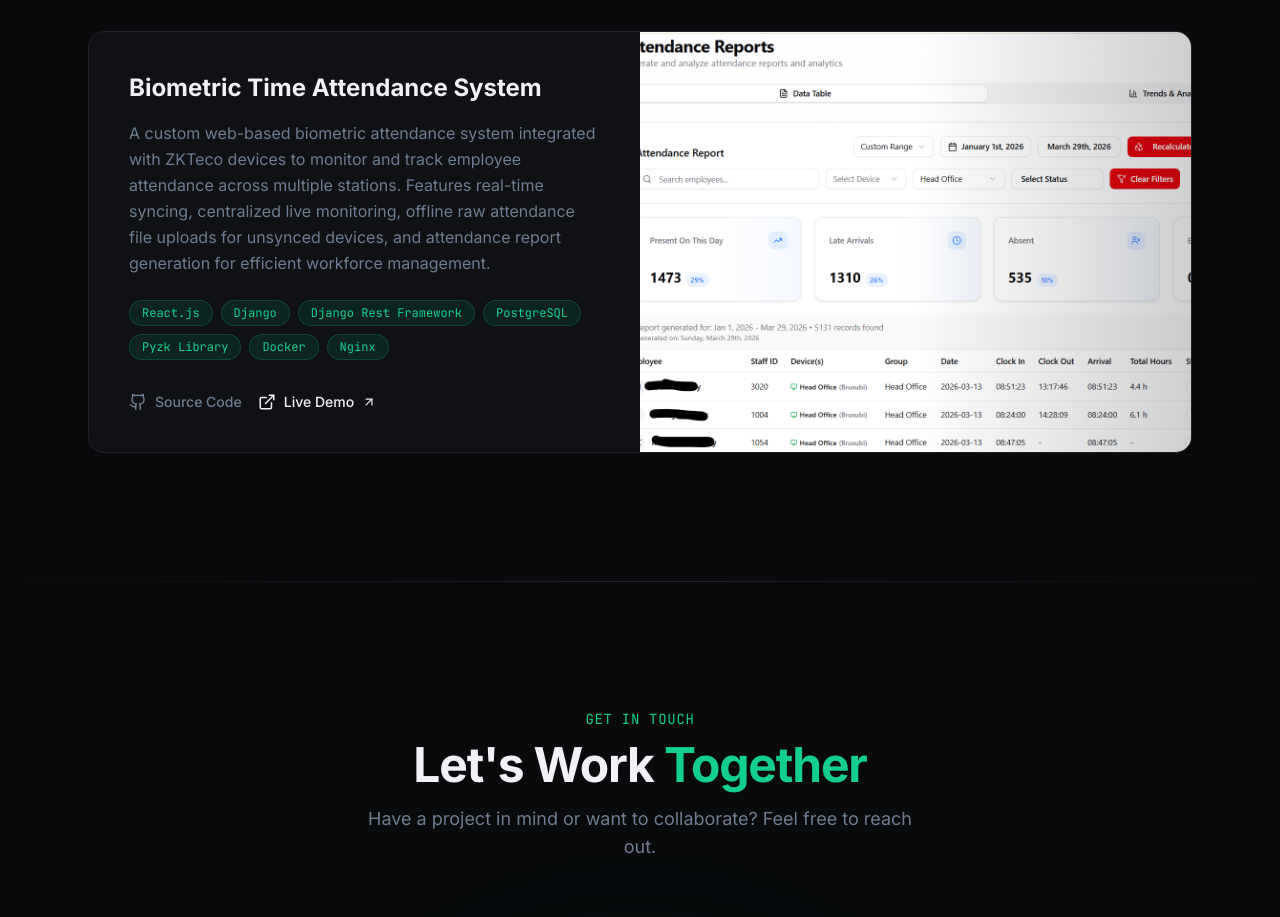
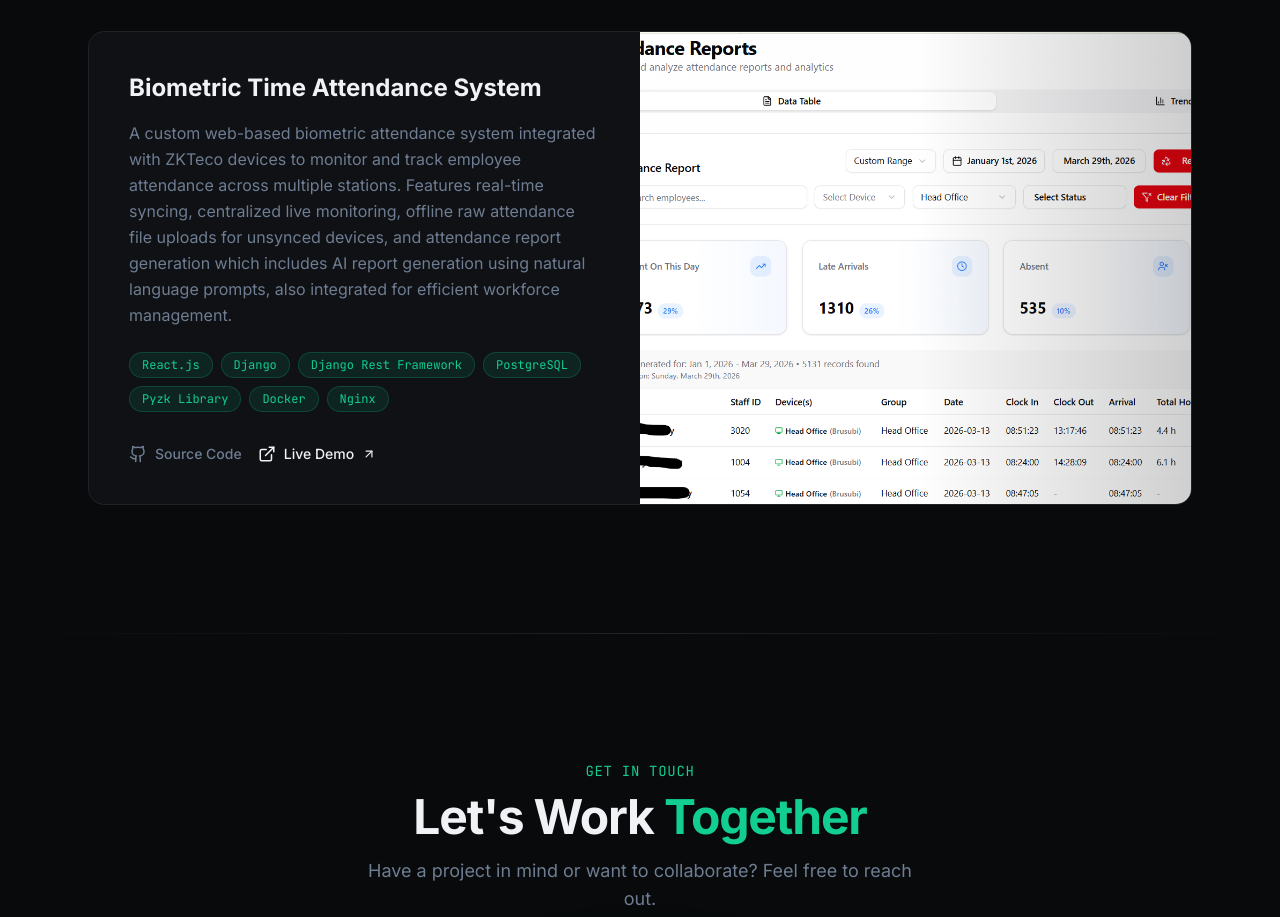
Before and after one commit to Amadou-Marong/my-updated-portfolio, a React (Vite) app: page / in a window 1280 px wide. Shown: the part 4415-5332 px from the top of the page. Built offline with nearby package versions, Linux system fonts and the light colour scheme.

Commit message:
added project links in the portfolio section

```diff
--- a/src/Components/portfolio/PortfolioSection.jsx
+++ b/src/Components/portfolio/PortfolioSection.jsx
@@ -45,7 +45,7 @@ export default function PortfolioSection({ projectImages }) {
     {
       title: "Biometric Time Attendance System",
       description:
-        "A custom web-based biometric attendance system integrated with ZKTeco devices to monitor and track employee attendance across multiple stations. Features real-time syncing, centralized live monitoring, offline raw attendance file uploads for unsynced devices, and attendance report generation for efficient workforce management.",
+        "A custom web-based biometric attendance system integrated with ZKTeco devices to monitor and track employee attendance across multiple stations. Features real-time syncing, centralized live monitoring, offline raw attendance file uploads for unsynced devices, and attendance report generation which includes AI report generation using natural language prompts, also integrated  for efficient workforce management.",
       image: projectImages[3],
       tags: ["React.js", "Django", "Django Rest Framework", "PostgreSQL", "Pyzk Library", "Docker", "Nginx"],
       github: "https://github.com/Amadou-Marong/ZKTecoGNPC.git",
```
